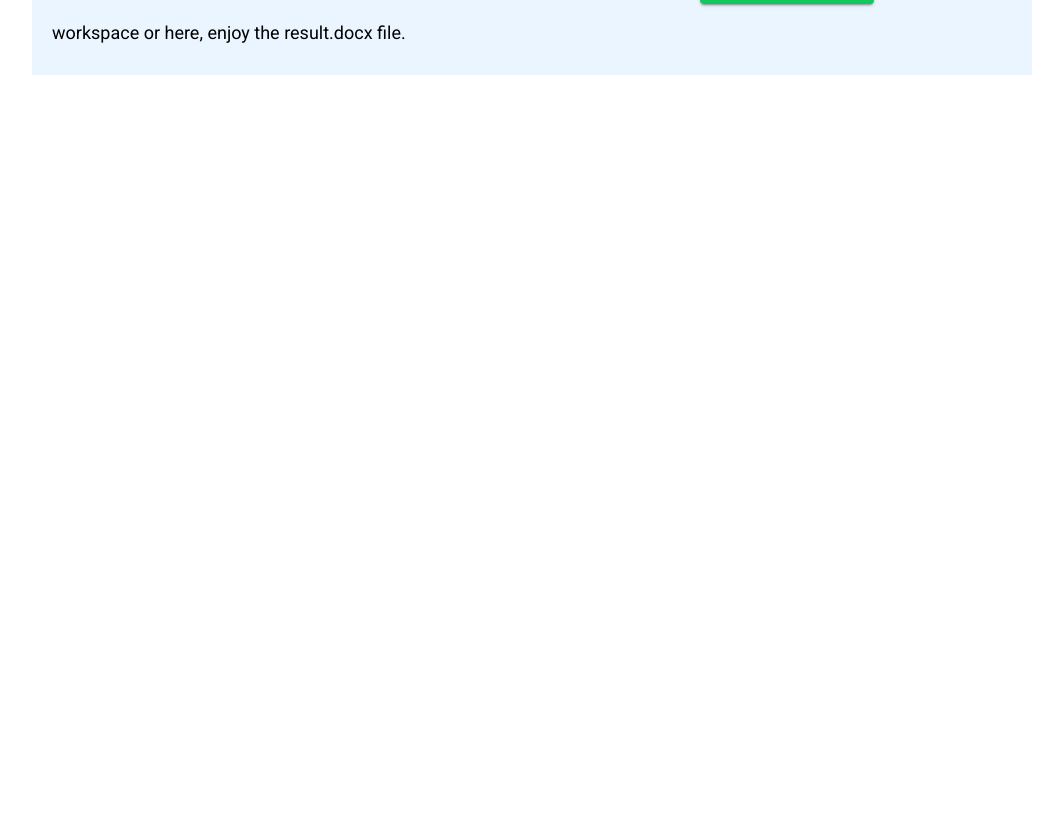
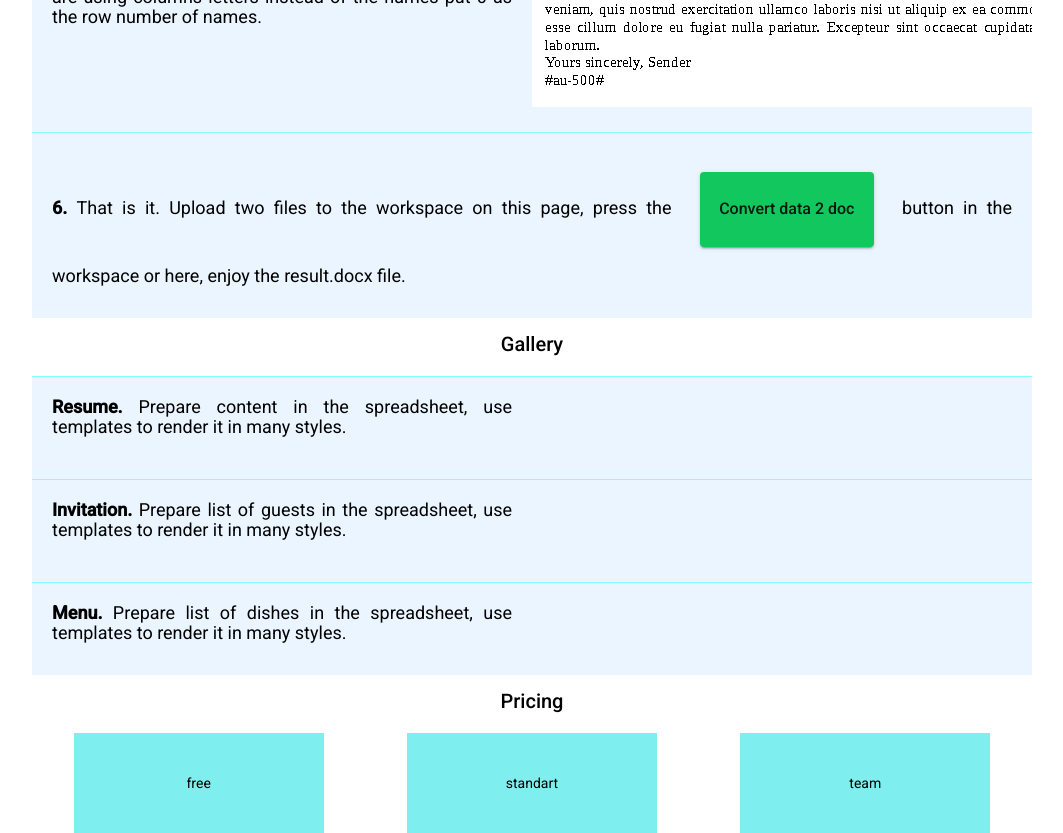
Before and after one commit to AndreiPuchko/data2doc-frontend, an Angular app: page / in a window 1280 px wide. Shown: the part 1580-2413 px from the top of the page, without its empty margins (108-1171 px from the left). Before the commit the page ends 1655 px from the top, so only its background shows below. Built offline with nearby package versions, Linux system fonts and the light colour scheme; no server answers; what ngx-dropzone would draw is missing.

Commit message:
dummy pricing

```diff
--- a/src/app/app.component.css
+++ b/src/app/app.component.css
@@ -8,13 +8,14 @@
     }
 
 
-    .workplace-container, .tutorial-container
+.workplace-container, .tutorial-container, .gallery-container
 {
     height: fit-content;
     margin: auto;
     height: auto;
     display: grid;
     grid-template-columns: 50% 50%;
+    grid-row-gap: 10px;
     background-color: rgba(184, 223, 255,0.3);
 }
 .navBarAnchor {
@@ -24,20 +25,24 @@
     visibility: hidden;
 }
 
-.tutorial-container p{
+
+.tutorial-container p, .gallery-container p{
     padding: 20px;
     text-align: justify;
     font-size: large;
     border-top-width: 1px;
     border-top-style: solid;
-    border-top-color: wheat;
+    border-top-color: rgb(136, 251, 255);
 }
 
-.tutorial-container a{
+.tutorial-container a, .gallery-container a{
+    padding-top: 20px;
+    padding-bottom: 20px;
+
     align-items: center;
     border-top-width: 1px;
     border-top-style: solid;
-    border-top-color: wheat;
+    border-top-color: rgb(136, 251, 255);
 }
 
 button
@@ -79,12 +84,12 @@ ngx-dropzone
     .dzl{
         z-index: 0;
     }
-    .dzp{
+.dzp{
     height: 50%  !important;
-    min-height: 40px !important;
+    min-height: 140px !important;
     width: 100%  !important;
     max-width: 100% !important;
-    }
+}
 .stat-footer{
     padding: 10px;
     background-color: #3f51b5;
@@ -93,12 +98,20 @@ ngx-dropzone
 
 /* vertical if  less than 1000px*/
 @media  (max-width: 1000px) {
-    .tutorial-container{
+    .tutorial-container, .gallery-container{
         grid-template-columns: 100%;
     }
+    .tutorial-container a, .gallery-container a{
+        border: hidden;
+    }
+    .tutorial-container p, .gallery-container p{
+        padding-left: 10%;
+        padding-right: 10%;
+    }
+
 }
 /* vertical if  less than 800px*/
-@media  (max-width: 800px) {
+@media  (max-width: 700px) {
     .workplace-container {
         grid-template-columns: 100%;
     }
@@ -116,3 +129,14 @@ ngx-dropzone
     img {width: 100%;
     }
 }
+
+.placeHeader {
+    padding-top: 10px;
+}
+
+.price{
+    width: 25%;
+    height: 100px;
+    background-color: rgb(127, 238, 238);
+    margin: 0 auto;
+}
--- a/src/app/app.component.html
+++ b/src/app/app.component.html
@@ -37,7 +37,7 @@
     </div>
     <div class="stat-footer" [hidden]="rowCount<=0">Files processed {{rowCount}}</div>
     <!-- style="margin-top:15px;"  -->
-    <h2>Step-by-step guide.</h2>
+    <h2 class="placeHeader">Step-by-step guide.</h2>
     <a class="navBarAnchor" id="Tutorial"></a>
     <div class="tutorial-container">
       <p><b>1. </b>Prepare the table data in an Excel spreadsheet.
@@ -94,7 +94,29 @@
         enjoy the result.docx file.
       </p>
     </div>
+    <h2 class="placeHeader">Gallery</h2>
+    <a class="navBarAnchor" id="Gallery"></a>
+    <div class="gallery-container">
+      <p><b>Resume.</b> Prepare content in the spreadsheet, use
+        templates to render it in many styles.
+      </p>
+      <a></a>
+      <p><b>Invitation.</b> Prepare list of guests in the spreadsheet, use
+        templates to render it in many styles.
+      </p>
+      <a></a>
+      <p><b>Menu.</b> Prepare list of dishes in the spreadsheet, use
+        templates to render it in many styles.
+      </p>
+      <a></a>
+
+    </div>
+    <h2 class="placeHeader">Pricing</h2>
+    <div class="pricing" fxLayout="row" fxLayoutAlign="space-around center" id="Pricing">
+      <div class="price" fxLayout="row" fxLayoutAlign="space-around center">free</div>
+      <div class="price" fxLayout="row" fxLayoutAlign="space-around center">standart</div>
+      <div class="price" fxLayout="row" fxLayoutAlign="space-around center">team</div>
+    </div>
   </div>
 </body>
-
 </html>
--- a/src/app/navbar/navbar.component.html
+++ b/src/app/navbar/navbar.component.html
@@ -3,7 +3,7 @@
   <a mat-button href="#Tutorial">Tutorial</a>
   <a mat-button href="#Gallery">Gallery</a>
   <a mat-button href="#Pricing">Pricing</a>
-  <a mat-button href="#Contact us">Contact us</a>
+  <a mat-button (click)='navBarCommand("C")'>Contact us</a>
   <a mat-button (click)='navBarCommand("L")'>Login/Register</a>
 </ng-template>
 
```
